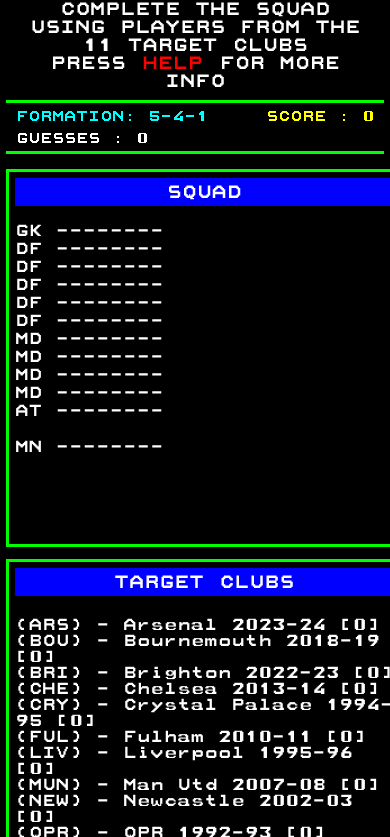
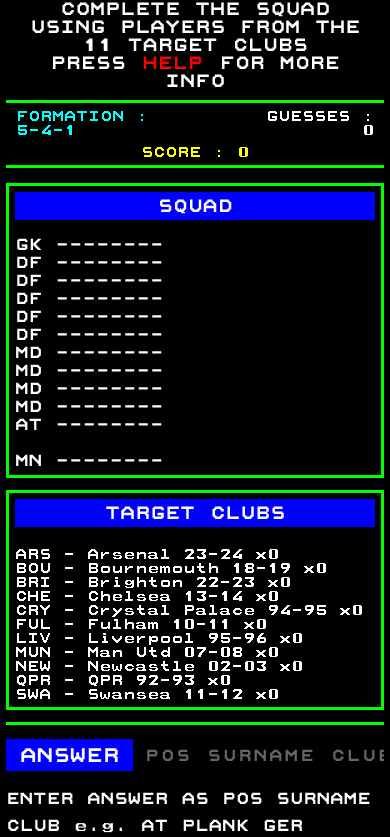
Before and after one commit to groganv-ai/Page302, a plain HTML site: page index.html in a window 390 px wide. Shown: the part 100-937 px from the top of the page. Drawn offline with Linux system fonts and the light colour scheme.

Commit message:
Complete responsive mobile UI

```diff
--- a/index.html
+++ b/index.html
@@ -43,9 +43,8 @@
 <!-- FORMATION / SCORE -->
 <div class="statusBar">
 <div id="formationDisplay">
-
-        FORMATION : 4-4-2
-
+        <span class="statusLabel">FORMATION :</span>
+        <span class="statusValue">4-4-2</span>
     </div>
 <div id="scoreDisplay">
 
@@ -53,9 +52,8 @@
 
     </div>
 <div id="guessDisplay">
-
-        GUESSES : 0
-
+        <span class="statusLabel">GUESSES :</span>
+        <span class="statusValue">0</span>
     </div>
 </div>
 <!-- LEGEND ROW -->
--- a/script.js
+++ b/script.js
@@ -72,7 +72,7 @@
 let currentVggfax = "003";
 
 // Update this one value whenever a new code version is created.
-const APP_BUILD = "v3.7.04_003";
+const APP_BUILD = "v3.7.05_003";
 
 const FALLBACK_VGGFAX = [
 
@@ -1469,9 +1469,8 @@
 
 function drawFormation() {
 
-    document.getElementById(
-    "formationDisplay").innerText =
-    "FORMATION: " +
+    document.querySelector(
+    "#formationDisplay .statusValue").textContent =
     currentGame.formation;
 
 }
@@ -1665,25 +1664,26 @@
 
 }
 
+        let displaySeason = club.season.replace(
+            /^\d{2}(\d{2}-\d{2})$/,
+            "$1"
+        );
+
         let line =
 
-            "(" +
-
             shortCode +
 
-            ") - " +
+            " - " +
 
             club.club +
 
             " " +
 
-            club.season +
-
-            " [" +
-
-            usage +
-
-            "]";
+            displaySeason +
+
+            " x" +
+
+            usage;
 
         if (
 
@@ -1699,7 +1699,7 @@
 
         html +=
 
-            "<div style='color:" +
+            "<div class='clubRow' style='color:" +
 
             colour +
 
@@ -1747,13 +1747,9 @@
 }
 function drawGuesses() {
 
-    document.getElementById(
-    "guessDisplay"
-    ).innerText =
-
-    "GUESSES : " +
-
-    currentGame.totalGuesses;
+    document.querySelector(
+    "#guessDisplay .statusValue"
+    ).textContent = currentGame.totalGuesses;
 
 }
 function setStatus(text) {
--- a/style.css
+++ b/style.css
@@ -228,6 +228,8 @@
 
     border: 3px solid #00FF00;
 
+    box-sizing: border-box;
+
     padding: 6px;
 
     min-height: 360px;
@@ -288,6 +290,12 @@
     text-align: left;
 
     margin-top: 20px;
+
+}
+
+.clubRow {
+
+    white-space: nowrap;
 
 }
 
@@ -628,15 +636,31 @@
 
     .headerInfo {
 
-        flex-wrap: wrap;
+        display: grid;
+        grid-template-columns: 1fr 1fr;
         min-width: 0;
         width: 100%;
 
     }
 
+    .pageNumber {
+
+        justify-self: start;
+        margin-right: 0;
+
+    }
+
+    .serviceName {
+
+        justify-self: end;
+        margin-right: 0;
+
+    }
+
     .pageDescription {
 
-        flex-basis: 100%;
+        grid-column: 1 / -1;
+        justify-self: center;
         margin-top: 6px;
         text-align: center;
         white-space: normal;
@@ -645,11 +669,17 @@
 
     .statusBar {
 
+        display: grid;
+        grid-template-columns: 1fr 1fr;
         font-size: 18px;
 
         padding: 6px 10px;
 
     }
+
+    #formationDisplay { grid-column: 1; grid-row: 1; justify-self: start; }
+    #guessDisplay { grid-column: 2; grid-row: 1; justify-self: end; }
+    #scoreDisplay { grid-column: 1 / -1; grid-row: 2; justify-self: center; }
 
     #squadBoard,
     #clubTitle {
@@ -685,8 +715,9 @@
     #answer {
 
         font-size: 18px;
+        flex: 1 1 0;
         min-width: 0;
-        width: 100%;
+        width: auto;
 
     }
 
@@ -756,7 +787,7 @@
 .legendRowMobile{display:flex;flex-direction:column;gap:12px;margin-top:16px;}
 .mainLayout{display:flex!important;flex-direction:column;}
 .panel{width:100%;}
-.statusBar{display:flex;flex-wrap:wrap;gap:8px;justify-content:space-between;font-size:16px;}
+.statusBar{display:grid;grid-template-columns:1fr 1fr;gap:8px;font-size:16px;}
 #result{line-height:1.5;}
 #result .helpExample{display:block;margin-top:6px;}
 .footerBar{display:flex;flex-wrap:nowrap;justify-content:space-between;font-size:14px;}
@@ -764,6 +795,18 @@
 .mobileBuildLabel{display:inline;}
 }
 @media (min-width:701px){.legendRowMobile{display:none;}.mobileBuildLabel{display:none;}}
+
+@media (min-width: 701px) and (max-width: 900px) {
+    .mainLayout {
+        display: flex;
+        flex-direction: column;
+    }
+    .panel { width: 100%; }
+}
+
+@media (max-width: 895px) {
+    .panel { min-height: 0; }
+}
 /* ======================================== */
 /* GAME COMPLETE OVERLAY                    */
 /* ======================================== */
@@ -1166,3 +1209,17 @@
     .aboutSpeech::after { top: 30px; }
     .aboutPortrait { height: 130px; }
 }
+
+@media (max-width: 438px) {
+    #formationDisplay,
+    #guessDisplay {
+        display: flex;
+        flex-direction: column;
+    }
+    #formationDisplay { align-items: flex-start; }
+    #guessDisplay { align-items: flex-end; }
+}
+
+@media (max-width: 400px) {
+    #clubTitle { font-size: 16px; }
+}
```
